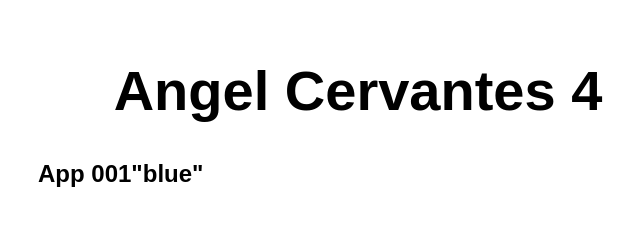
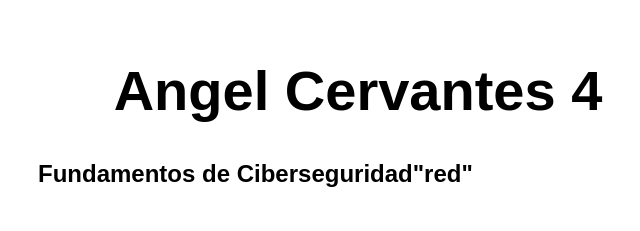
Before and after one commit to Komenzal/mi-primer-app-AMCeR, a website: page src/index.html in a window 1280 px wide. Shown: the whole page, without its empty margins (282-922 px from the left). Drawn offline with Linux system fonts and the light colour scheme.

Commit message:
// cambio cuatro

```diff
--- a/src/index.html
+++ b/src/index.html
@@ -11,7 +11,7 @@
 <body>
   <main>
     <h1>Angel Cervantes 4</h1>
-    <h2>App 001<colgroup>"blue"</colgroup></h2>
+    <h2>Fundamentos de Ciberseguridad<colgroup>"red"</colgroup></h2>
     </main>
 
 </body>
```
